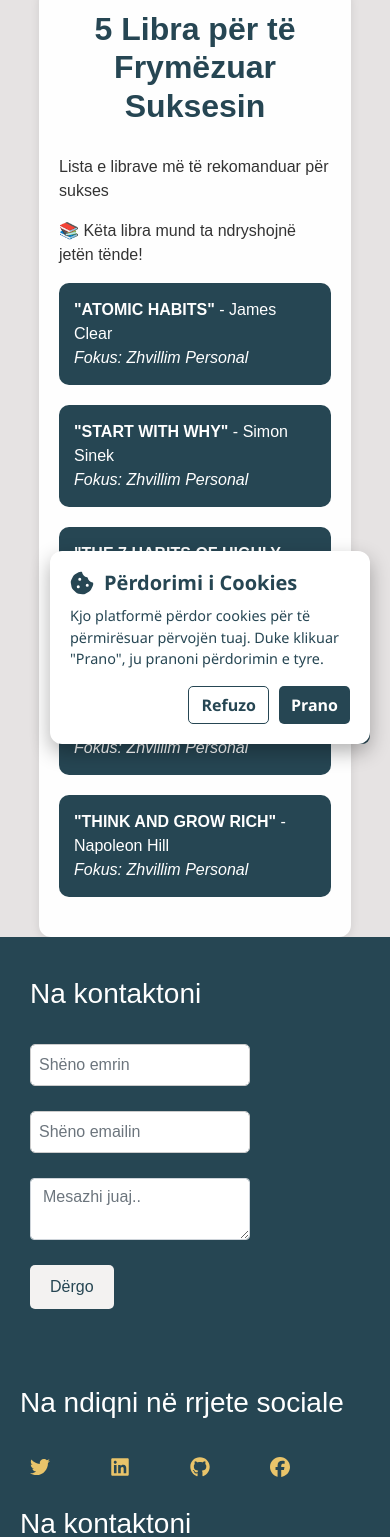
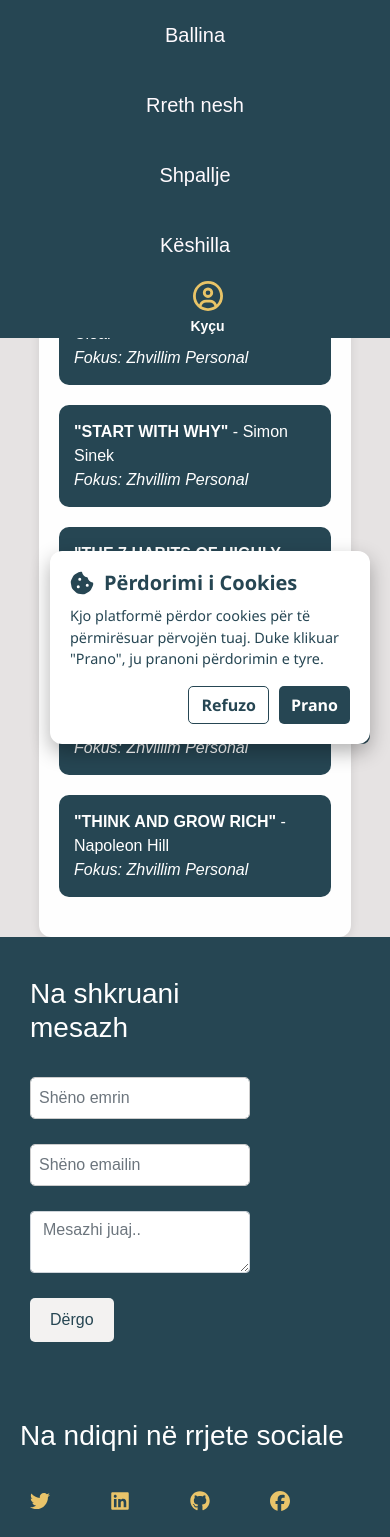
Before and after one commit to FloridaSuka/UEBII_25_Gr16, a PHP site: page /5libra.php in a window 390 px wide. Shown: the part 80-1617 px from the top of the page. Run offline with PHP 8.4, Linux system fonts and the light colour scheme.

Commit message:
ndryshim stili

```diff
--- a/footer.php
+++ b/footer.php
@@ -147,7 +147,7 @@ function validoEmail($email) {
     <div class="footer-container">
         <form method="POST"  id = "contactForm" class="contact-form" style="padding-left: 10px;" id="kontaktForm">
             <fieldset class="form-group">
-                <h3 style="color: #FFFFFF;">Na kontaktoni</h3>
+                <h3 style="color: #FFFFFF;">Na shkruani mesazh</h3>
             </fieldset>
             <fieldset class="form-group">
                 <input name="emri" class="form-control" placeholder="Shëno emrin" required>
--- a/nav.php
+++ b/nav.php
@@ -65,7 +65,7 @@ $isLoggedIn = isset($_SESSION['user_id']);
         0% { transform: rotateY(0deg); }
         100% { transform: rotateY(360deg); }
     }
-    .nav-links {
+    ul.nav-links {
         margin: 0;
         padding: 0;
         list-style: none;
@@ -97,14 +97,14 @@ $isLoggedIn = isset($_SESSION['user_id']);
         font-size: 24px;
         cursor: pointer;
     }
-    @media (max-width: 768px) {
+    @media (max-width: 840px) {
         .nav-links {
             display: none;
             flex-direction: column;
             width: 100%;
             background-color: #264653;
             position: absolute;
-            top: 60px;
+            top: 80px;
             left: 0;
             text-align: center;
         }
@@ -113,10 +113,16 @@ $isLoggedIn = isset($_SESSION['user_id']);
             margin-top: 40px;
         }
         .nav-links li {
-            margin: 10px 0;
+            margin: 20px 0;
         }
         .hamburger {
             display: block;
+        }
+        .user-icon span,img {
+            margin-left: 0;
+        }
+        .user-icon{
+            margin-left: 0;
         }
     }
     .modal {
@@ -203,10 +209,22 @@ $isLoggedIn = isset($_SESSION['user_id']);
         min-width: 70px;
     }
     .user-icon span {
-        margin-top: 5px;
+        margin-top: 10px;
         color: white;
         font-size: 14px;
         font-weight: bold;
+        margin-left: 10px;
+
+    }
+    .user-icon:focus {
+        outline: none;
+        border: none; /* optional: only use if needed */
+        box-shadow: none; /* if it has glow/shadow on focus */
+    }
+    button#loginIcon.login-btn:focus{
+        outline: none;
+        border: none; /* optional: only use if needed */
+        box-shadow: none; /* if it has glow/shadow on focus */
     }
     @font-face {
         font-family: 'myfont1regular';
@@ -238,7 +256,7 @@ $isLoggedIn = isset($_SESSION['user_id']);
                         onclick="showLoginPopup()"
                     <?php endif; ?>
                     style="background: none; border: none; cursor: pointer;">
-                <img src="foto/user-icon.svg" alt="user icon" style="width: 30px;"><br>
+                <img src="foto/user-icon.svg" alt="user icon" style="margin-bottom: 5px; width: 30px;"><br>
                 <span style="color: white; font-weight: bold;">
                 <?php echo ($isLoggedIn && isset($_SESSION['emri_perdoruesit'])) ? $_SESSION['emri_perdoruesit'] : 'Kyçu'; ?>
                 </span>
```
Lines whose indentation alone changed are shown as unchanged.
